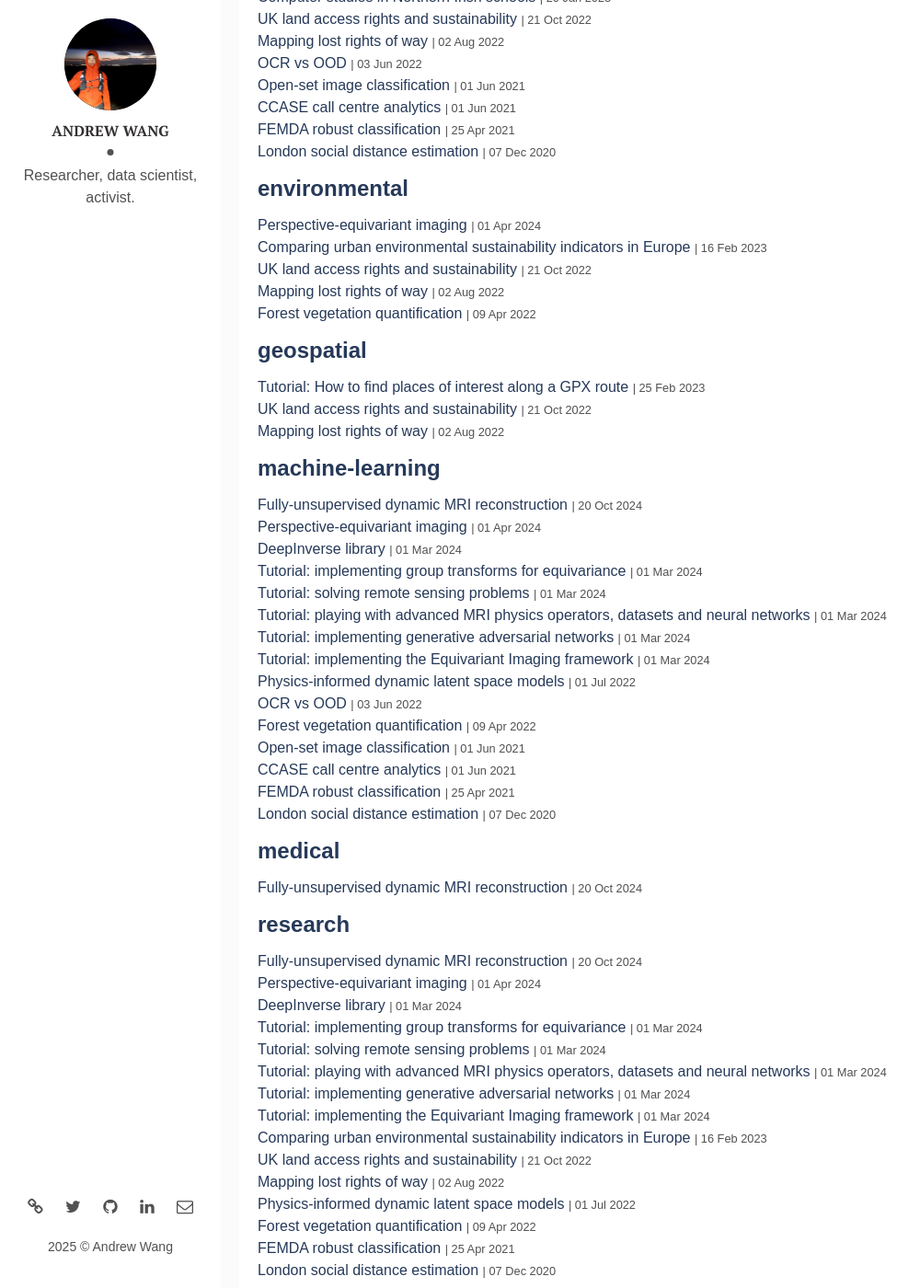
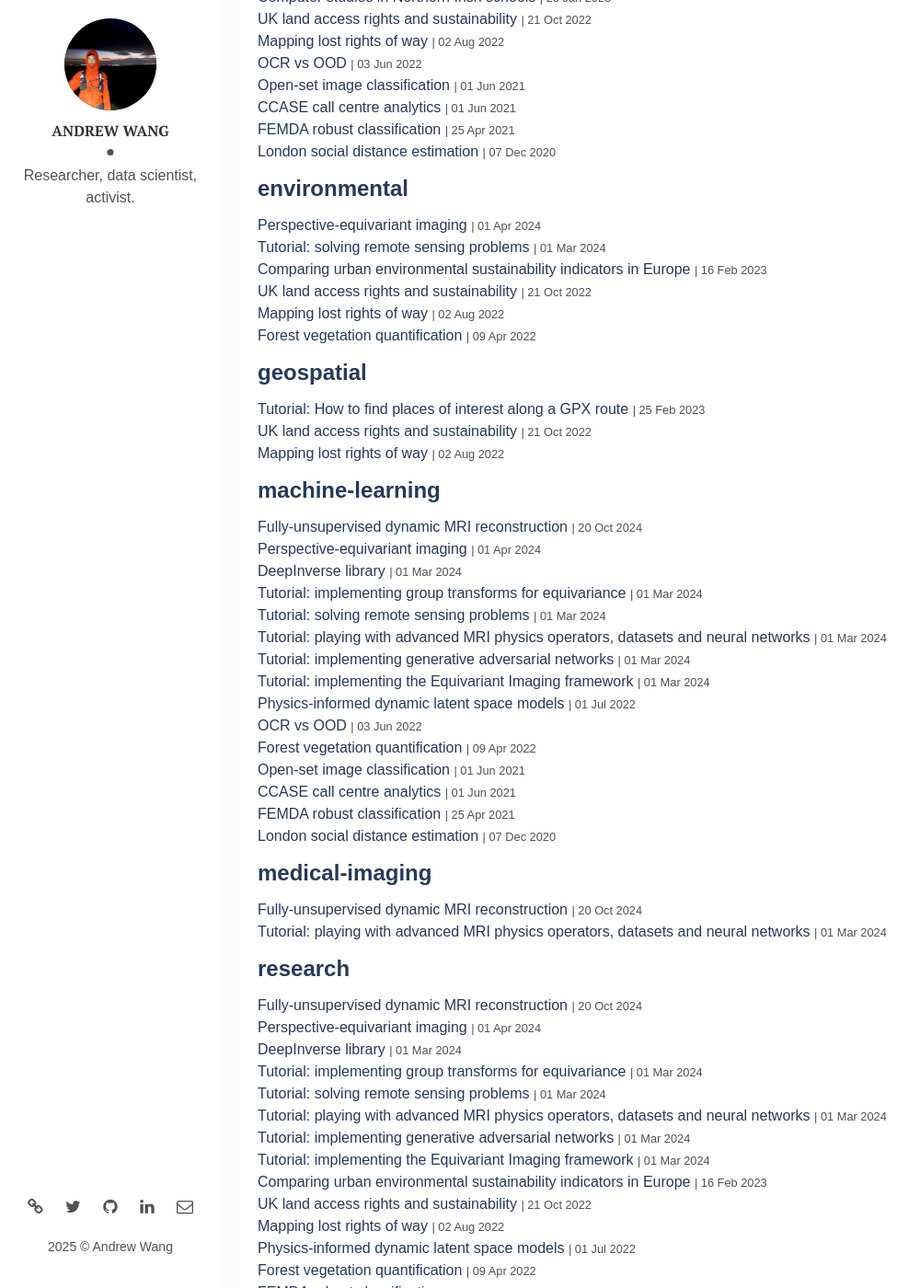
Before and after one commit to Andrewwango/andrewwango.github.io, a Jekyll site: the page built from tags.html, in a window 1280 px wide and 1400 px high, scrolled down 482 px. Shown: the whole window at 92% size, without its empty margins (0-1000 px from the left). Built offline with Jekyll 4.4.1, drawn with Linux system fonts in a browser that asks for light colours; some of the changed text lies outside the part shown.

Commit message:
update deepinv

```diff
--- a/_posts/2024-03-01-deepinv-mri.md
+++ b/_posts/2024-03-01-deepinv-mri.md
@@ -6,5 +6,5 @@
 date: 2024-03-01 00:00:00 +0000
 description: "Multicoil, dynamic, or 3D MRI inverse problems, raw fastMRI data and unrolled networks using the DeepInverse library"
 img: deepinv-mri.png
-tags: [research, machine-learning]
+tags: [research, machine-learning, medical-imaging]
 ---
--- a/_posts/2024-10-20-ddei.md
+++ b/_posts/2024-10-20-ddei.md
@@ -6,5 +6,5 @@
 date: 2024-10-20 00:00:00 +0000
 description: "Research project in medical imaging ([paper](https://arxiv.org/abs/2410.08646))"
 img: ddei.png
-tags: [research, machine-learning, medical]
+tags: [research, machine-learning, medical-imaging]
 ---
```
Also changed, not shown: _posts/2024-03-01-deepinv-satellite.md (+1 -1 lines), assets/img/deepinv-equivariance.png (renamed from assets/img/demo-equivariance.png), assets/img/deepinv-transforms.png (renamed from assets/img/demo-transforms.png).
